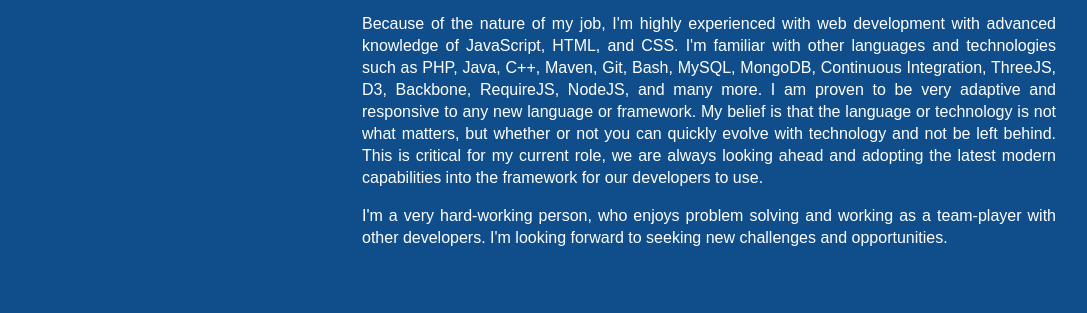
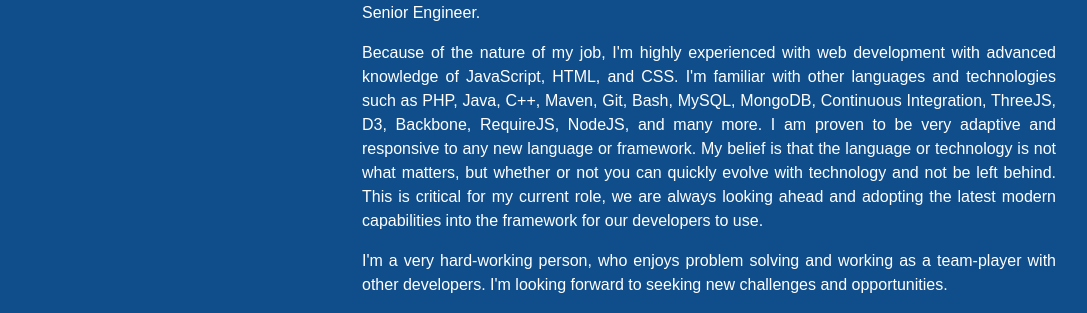
Before and after one commit to PepsRyuu/pepsryuu.github.io, a plain HTML site: page index.html in a window 1280 px wide. Shown: the part 553-866 px from the top of the page, without its empty margins (96-1183 px from the left). Before the commit the page ends 818 px from the top, so only its background shows below. Drawn offline with Linux system fonts and the light colour scheme.

Commit message:
Line spacing

```diff
--- a/style.css
+++ b/style.css
@@ -54,7 +54,7 @@
 }
 
 p {
-    line-height: 22px;
+    line-height: 24px;
 }
 
 /* Layout */
```
